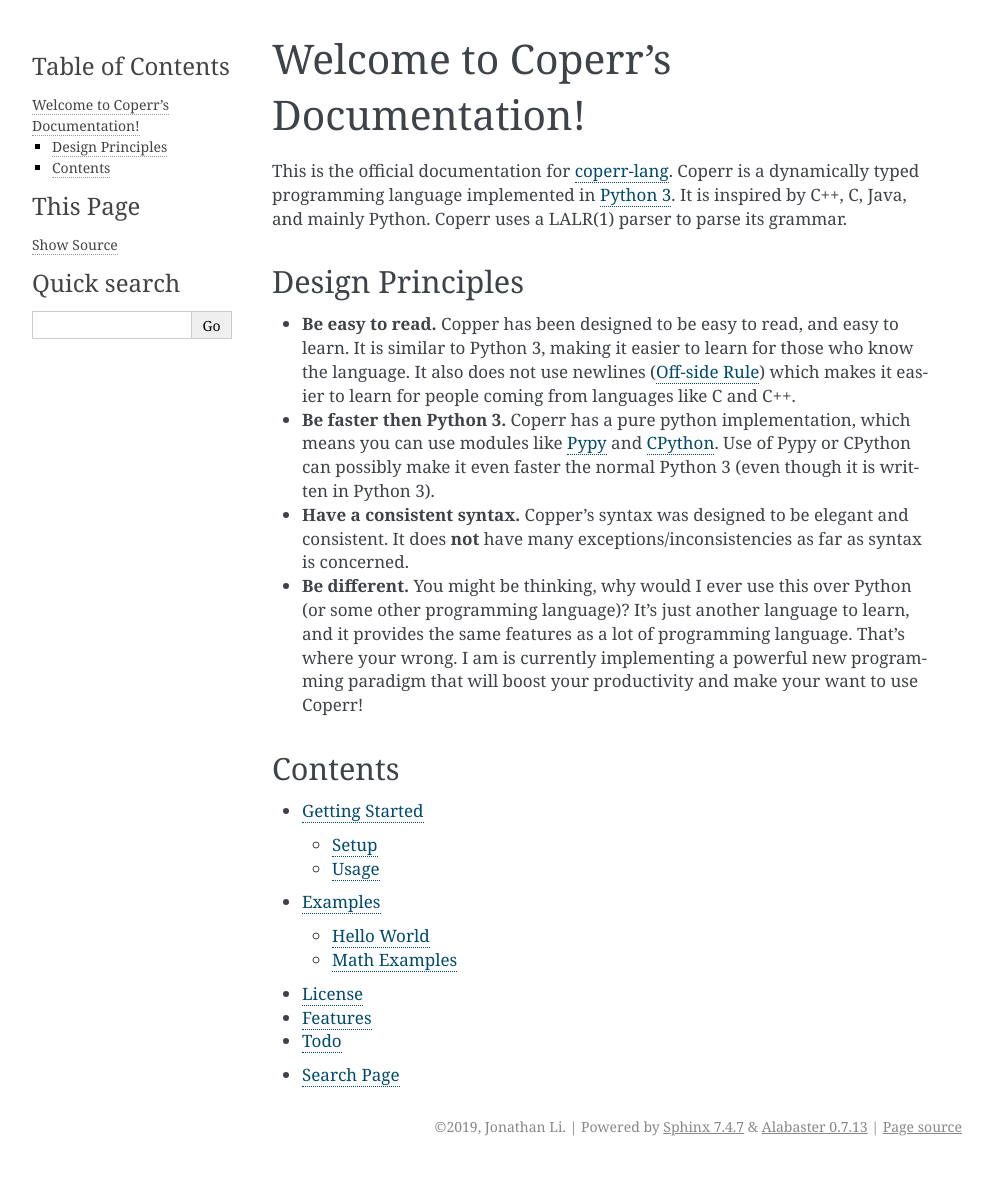
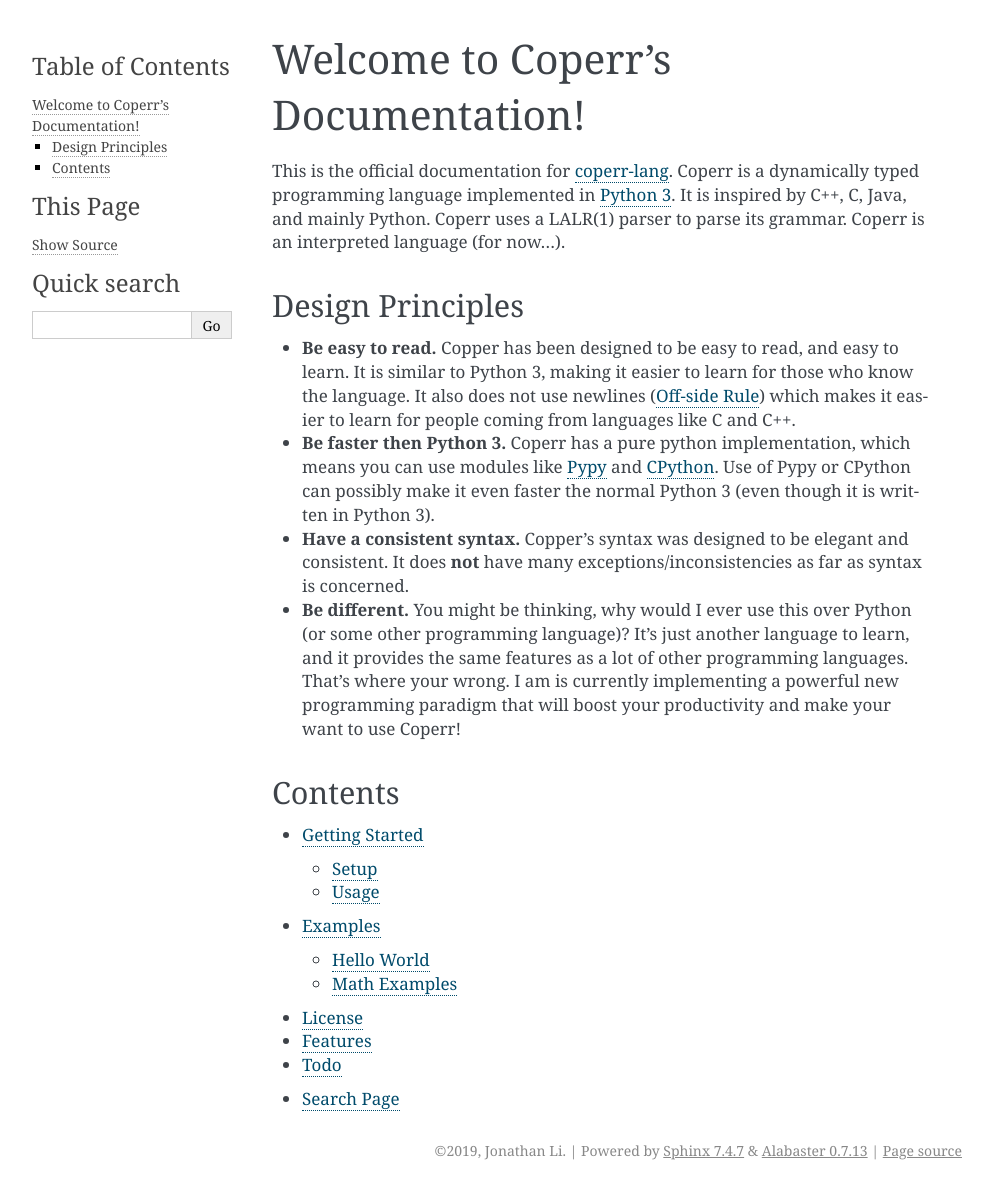
Before and after one commit to MonliH/coperr-lang, a Sphinx documentation site: the page built from docs/source/index.rst, in a window 1280 px wide. Shown: the whole page, without its empty margins (148-1140 px from the left). Built offline with Sphinx 7.4.7, drawn with Linux system fonts in a browser that asks for light colours; before the commit the page ends 1166 px from its top, so only the background shows below that.

Commit message:
Update index.rst

```diff
--- a/docs/source/index.rst
+++ b/docs/source/index.rst
@@ -7,6 +7,7 @@
 This is the official documentation for `coperr-lang <https://github.com/MonliH/coperr-lang>`_.
 Coperr is a dynamically typed programming language implemented in `Python 3 <https://www.python.org/>`_.
 It is inspired by C++, C, Java, and mainly Python. Coperr uses a LALR\(1\) parser to parse its grammar.
+Coperr is an interpreted language (for now...).
 
 Design Principles
 ^^^^^^^^^^^^^^^^^
@@ -21,7 +22,7 @@
 - **Have a consistent syntax.** Copper's syntax was designed to be elegant and consistent. It does **not** have many exceptions/inconsistencies as far as syntax is concerned.
 
 - **Be different.** You might be thinking, why would I ever use this over Python (or some other programming language)?
-  It's just another language to learn, and it provides the same features as a lot of programming language.
+  It's just another language to learn, and it provides the same features as a lot of other programming languages.
   That's where your wrong. I am is currently implementing a powerful new programming paradigm that will boost your productivity and make your want to use Coperr!
 
 Contents
```
